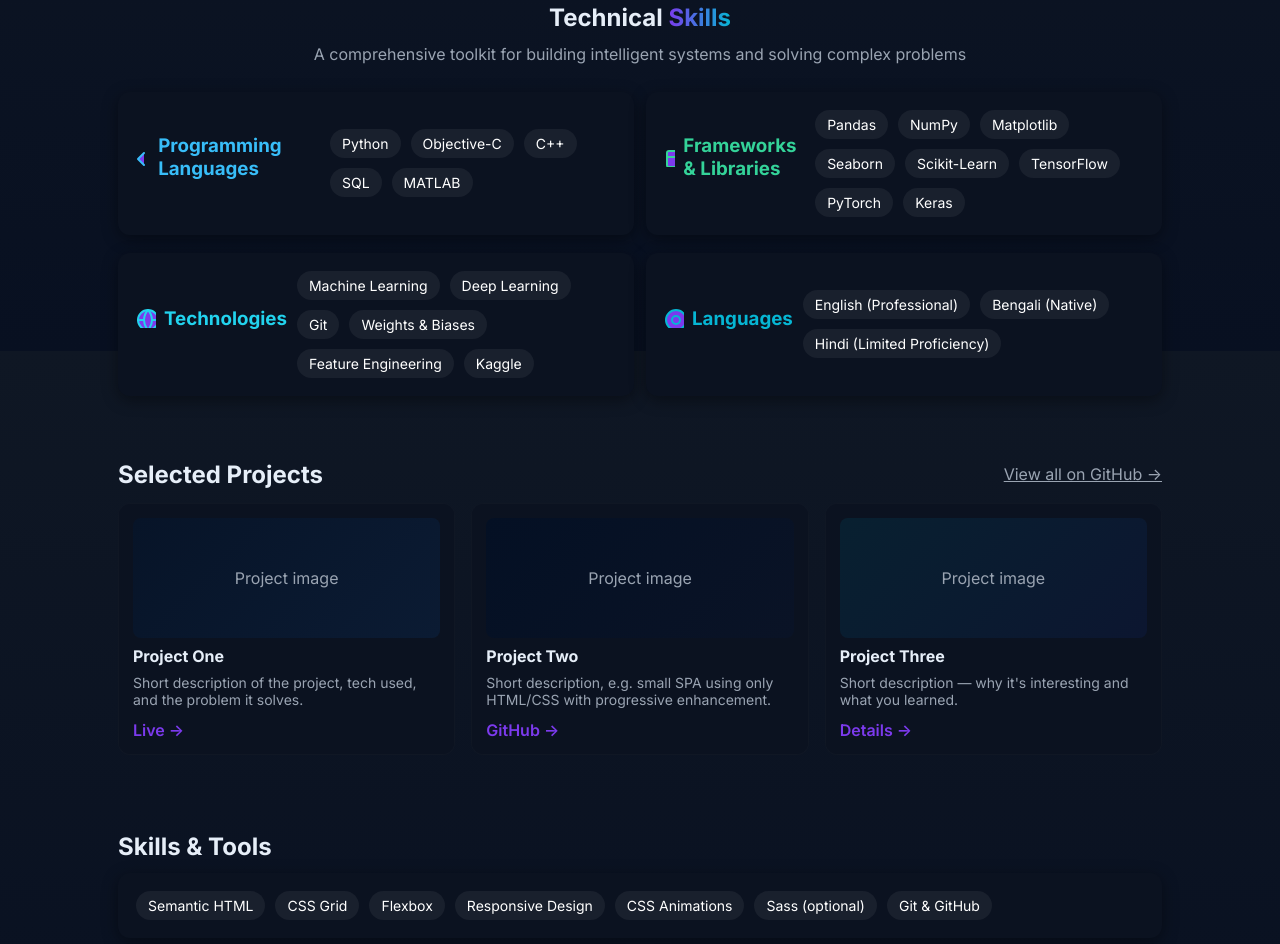
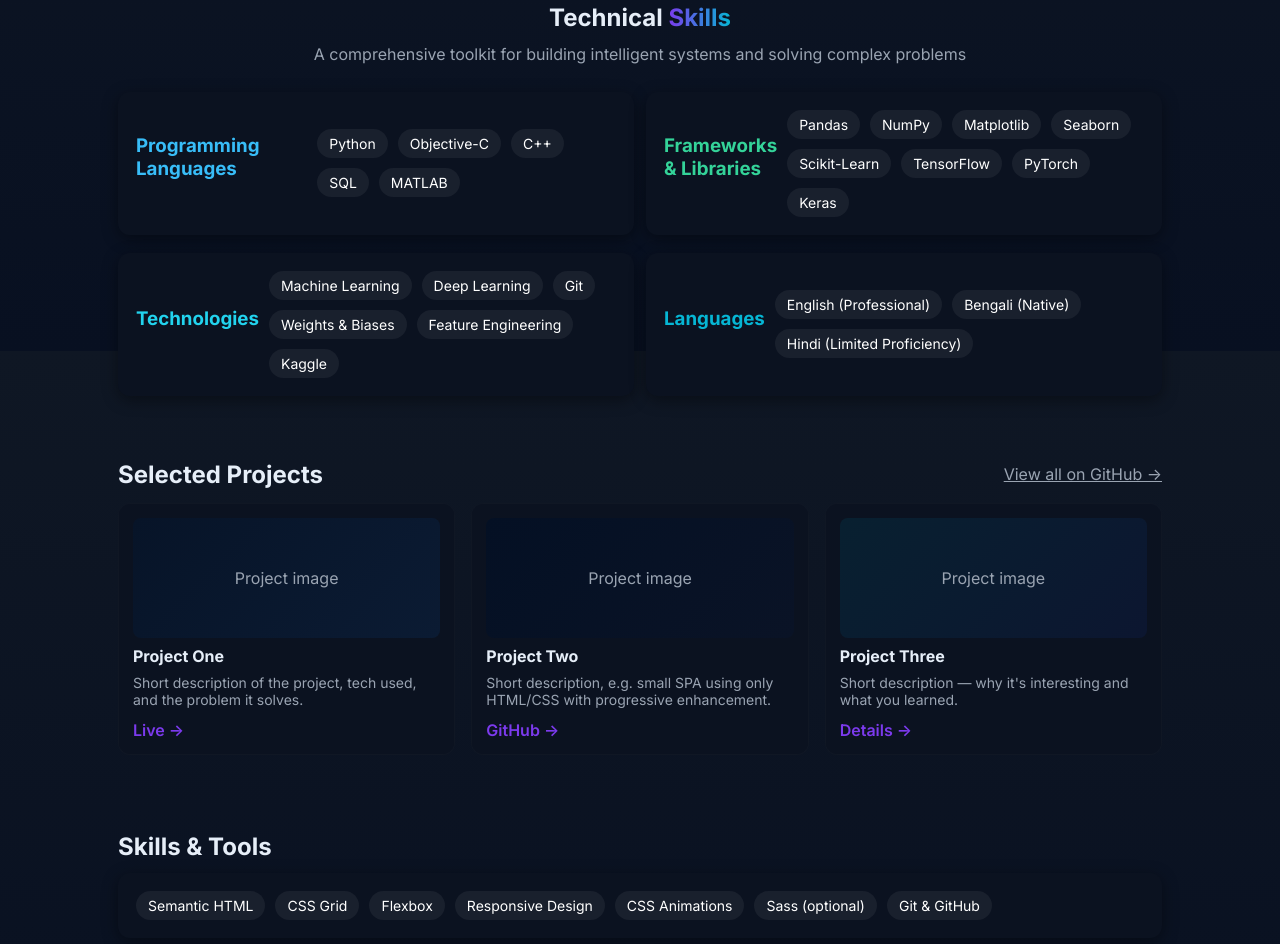
Before and after one commit to SupratikB23/SupratikB23.github.io, a plain HTML site: page index.html in a window 1280 px wide. Shown: the part 1249-2193 px from the top of the page. Drawn offline with Linux system fonts and the light colour scheme.

Commit message:
Update index.html

```diff
--- a/index.html
+++ b/index.html
@@ -240,9 +240,6 @@
       <div class="grid-cols-2">
         <div class="card">
           <h3 style="margin:0 0 12px;display:flex;align-items:center;gap:8px;color:#38bdf8">
-            <svg xmlns="http://www.w3.org/2000/svg" width="20" height="20" fill="none" stroke="currentColor" stroke-width="2" stroke-linecap="round" stroke-linejoin="round">
-              <polyline points="16,18 22,12 16,6"/><polyline points="8,6 2,12 8,18"/>
-            </svg>
             Programming Languages
           </h3>
           <div class="skill-list">
@@ -256,10 +253,6 @@
 
         <div class="card">
           <h3 style="margin:0 0 12px;display:flex;align-items:center;gap:8px;color:#34d399">
-            <svg xmlns="http://www.w3.org/2000/svg" width="20" height="20" fill="none" stroke="currentColor" stroke-width="2" stroke-linecap="round" stroke-linejoin="round">
-              <rect x="3" y="4" width="18" height="16" rx="2" ry="2"></rect>
-              <line x1="3" y1="10" x2="21" y2="10"></line>
-            </svg>
             Frameworks & Libraries
           </h3>
           <div class="skill-list">
@@ -278,11 +271,6 @@
       <div class="grid-cols-2" style="margin-top:18px">
         <div class="card">
           <h3 style="margin:0 0 12px;display:flex;align-items:center;gap:8px;color:#22d3ee">
-            <svg xmlns="http://www.w3.org/2000/svg" width="20" height="20" fill="none" stroke="currentColor" stroke-width="2" stroke-linecap="round" stroke-linejoin="round">
-              <circle cx="12" cy="12" r="10"></circle>
-              <path d="M2 12h20"></path>
-              <path d="M12 2a15.3 15.3 0 0 1 4 10 15.3 15.3 0 0 1-4 10 15.3 15.3 0 0 1-4-10 15.3 15.3 0 0 1 4-10z"></path>
-            </svg>
             Technologies
           </h3>
           <div class="skill-list">
@@ -297,10 +285,6 @@
 
         <div class="card">
           <h3 style="margin:0 0 12px;display:flex;align-items:center;gap:8px;color:#06b6d4">
-            <svg xmlns="http://www.w3.org/2000/svg" width="20" height="20" fill="none" stroke="currentColor" stroke-width="2" stroke-linecap="round" stroke-linejoin="round">
-              <circle cx="12" cy="12" r="10"></circle>
-              <circle cx="12" cy="12" r="4"></circle>
-            </svg>
             Languages
           </h3>
           <div class="skill-list">
```
